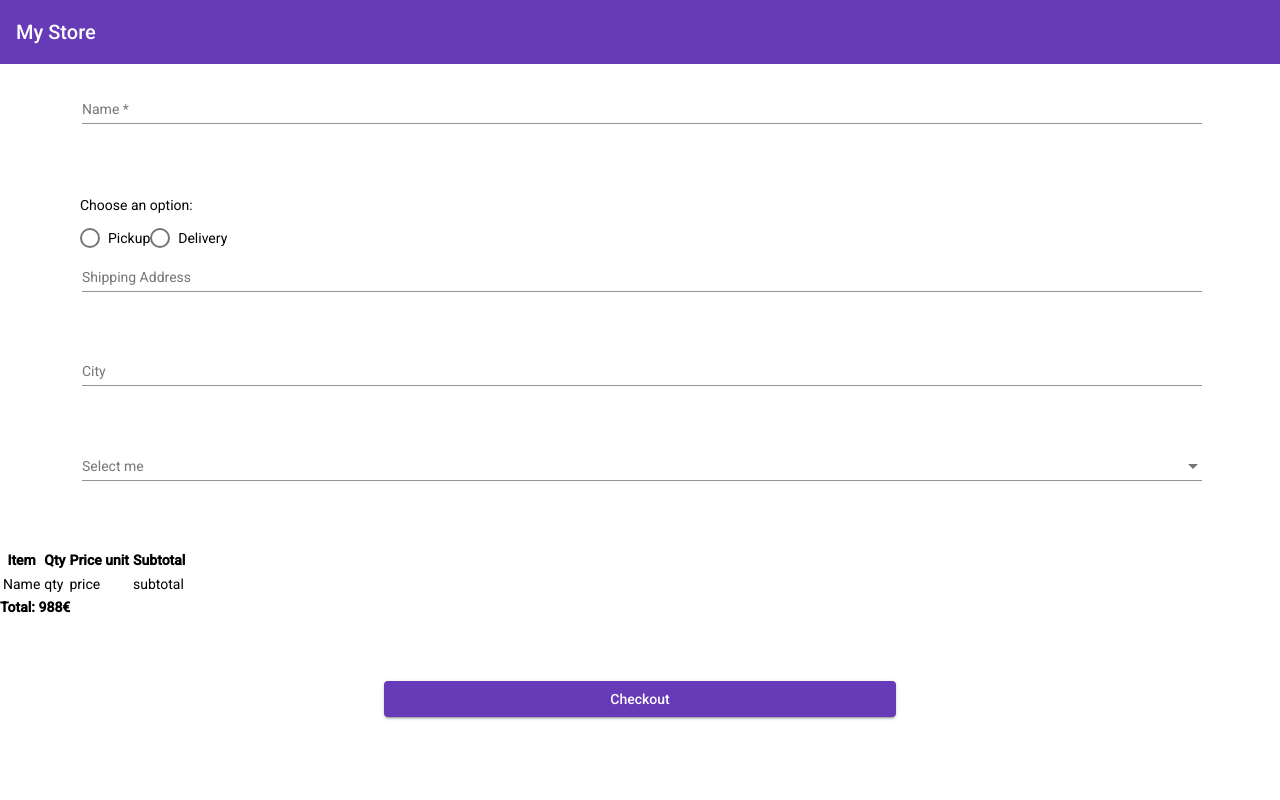
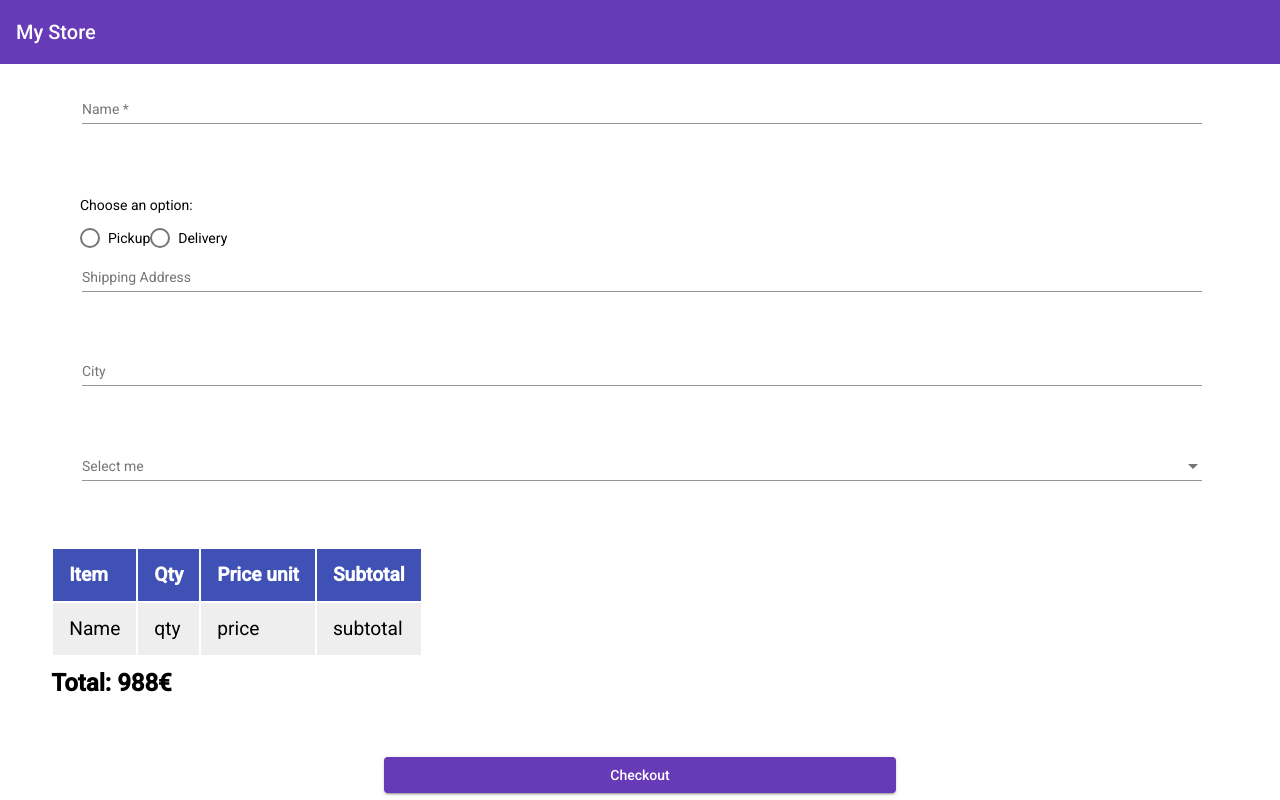
Before and after one commit to BorjaG90/store-angular, an Angular app: page /checkout in a window 1280 px wide. Built offline with nearby package versions, Linux system fonts and the light colour scheme.

Commit message:
style: update details component style

```diff
--- a/src/app/pages/checkout/details/details.component.scss
+++ b/src/app/pages/checkout/details/details.component.scss
@@ -0,0 +1,29 @@
+.container__table {
+  width: 90%;
+  margin: 0 4%;
+
+  table {
+    font-size: 1.2rem;
+
+    th {
+      background-color: #3f51b5;
+      color: #fff;
+      padding: 1rem;
+      text-align: left;
+    }
+
+    td{
+      background-color: #eee;
+      padding: 1rem;
+    }
+  }
+
+  .container__total {
+    margin-top: 1rem;
+
+    .total {
+      color: #000;
+      font-size: 1.5rem;
+    }
+  }
+}
```
